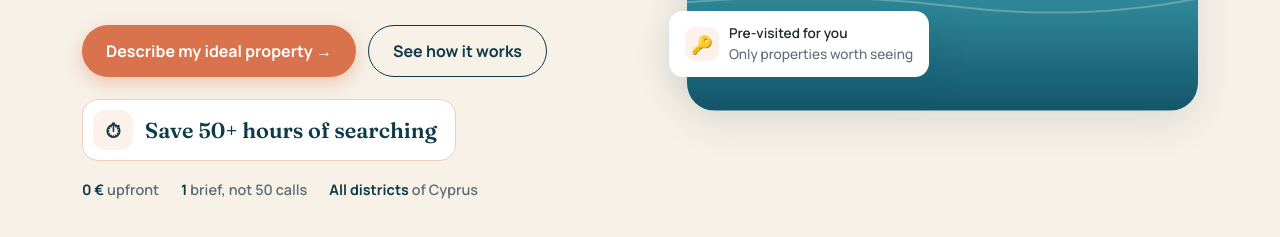
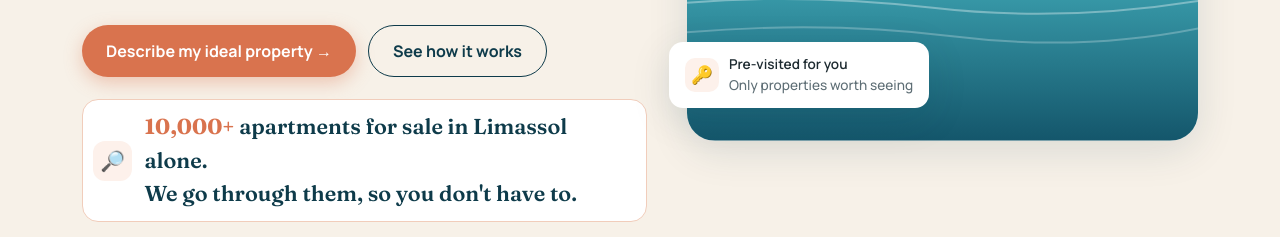
Before and after one commit to SamRecruit/domifind, a plain HTML site: page index.html in a window 1280 px wide. Shown: the part 545-782 px from the top of the page. Drawn offline with Linux system fonts and the light colour scheme.

Commit message:
Homepage: 10,000+ apartments in Limassol line under the buttons
Co-Authored-By: Claude Opus 5.5 <noreply@anthropic.com>
Claude-Session: https://claude.ai/code/session_01Xjj54y1sGKDJWwDorDYBHN

```diff
--- a/index.html
+++ b/index.html
@@ -62,6 +62,7 @@ nav .wrap{display:flex;align-items:center;justify-content:space-between;height:6
 .lead-q{display:block;font-family:Fraunces,Georgia,serif;font-size:1.65rem;font-weight:700;color:var(--sea);line-height:1.2;margin-bottom:8px}
 .hero-cta{display:flex;gap:12px;flex-wrap:wrap;margin:28px 0 22px}
 .timesave{display:inline-flex;align-items:center;gap:12px;background:#fff;border:1.5px solid #F1CDBB;border-radius:16px;padding:10px 18px 10px 10px;margin-bottom:18px;font-family:Fraunces,Georgia,serif;font-size:1.35rem;font-weight:600;color:var(--sea)}
+.timesave .ts-n{color:var(--terra)}
 .timesave .ic{width:40px;height:40px;border-radius:12px;background:#FDF1EB;display:grid;place-items:center;font-size:1.25rem}
 .trust{display:flex;gap:22px;flex-wrap:wrap;font-size:.9rem;color:var(--muted);font-weight:600}
 .trust b{color:var(--sea)}
@@ -284,7 +285,7 @@ footer .wrap{display:flex;justify-content:space-between;flex-wrap:wrap;gap:16px;
         <a href="#brief" class="btn btn-primary">Describe my ideal property →</a>
         <a href="#how" class="btn btn-ghost">See how it works</a>
       </div>
-      <div class="timesave"><span class="ic">⏱</span><span>Save 50+ hours of searching</span></div>
+      <div class="timesave"><span class="ic">🔎</span><span><b class="ts-n">10,000+</b> <span>apartments for sale in Limassol alone.</span><br><span>We go through them, so you don't have to.</span></span></div>
       <div class="trust">
         <div><b>0 €</b> upfront</div>
         <div><b>1</b> brief, not 50 calls</div>
@@ -756,7 +757,7 @@ const CONFIG = {
 };
 
 /* ===== RUSSIAN ===== */
-const RU = {"Something went wrong. Please try again, or":"Что-то пошло не так. Попробуйте ещё раз или","Between":"От","and":"до","We'll contact you within 48 hours.":"Мы свяжемся с вами в течение 48 часов.","Start a new search":"Начать новый поиск","Back to homepage":"На главную","Request sent ✓":"Заявка отправлена ✓","✓ Validate":"✓ Подтвердить","Send my brief to Domifind":"Отправить заявку в Domifind","or":"или","send it on WhatsApp":"отправить в WhatsApp","Thank you!":"Спасибо!","Your request":"Ваша заявка","has been received.":"получена.","We'll contact you within 24 hours.":"Мы свяжемся с вами в течение 24 часов.","Sending…":"Отправка…","Something went wrong. Please try again, or send it on WhatsApp.":"Что-то пошло не так. Попробуйте ещё раз или отправьте в WhatsApp.",
+const RU = {"apartments for sale in Limassol alone.":"квартир на продажу только в Лимасоле.","We go through them, so you don't have to.":"Мы просматриваем их все, чтобы вам не пришлось.","Something went wrong. Please try again, or":"Что-то пошло не так. Попробуйте ещё раз или","Between":"От","and":"до","We'll contact you within 48 hours.":"Мы свяжемся с вами в течение 48 часов.","Start a new search":"Начать новый поиск","Back to homepage":"На главную","Request sent ✓":"Заявка отправлена ✓","✓ Validate":"✓ Подтвердить","Send my brief to Domifind":"Отправить заявку в Domifind","or":"или","send it on WhatsApp":"отправить в WhatsApp","Thank you!":"Спасибо!","Your request":"Ваша заявка","has been received.":"получена.","We'll contact you within 24 hours.":"Мы свяжемся с вами в течение 24 часов.","Sending…":"Отправка…","Something went wrong. Please try again, or send it on WhatsApp.":"Что-то пошло не так. Попробуйте ещё раз или отправьте в WhatsApp.",
 "How it works":"Как это работает","Why Domifind":"Почему Domifind","FAQ":"Вопросы","Start my search":"Начать поиск",
 "Your home, found.":"Ваш дом найден.",
 "Personal property search across Cyprus":"Персональный поиск недвижимости по всему Кипру",
@@ -847,7 +848,7 @@ const RU = {"Something went wrong. Please try again, or":"Что-то пошло
 "meter0":"Заявка заполнена на {p}%. Продолжайте","meter1":"Заявка заполнена на {p}%. Отлично","meter2":"Заявка готова ✓ Можно отправлять"
 };
 const EN_METER = {meter0:"Brief {p}% complete. Keep going",meter1:"Brief {p}% complete. Looking good",meter2:"Brief complete ✓ Ready to send"};
-const EL = {"Something went wrong. Please try again, or":"Κάτι πήγε στραβά. Δοκιμάστε ξανά ή","Between":"Από","and":"έως","We'll contact you within 48 hours.":"Θα επικοινωνήσουμε μαζί σας μέσα σε 48 ώρες.","Start a new search":"Νέα αναζήτηση","Back to homepage":"Αρχική σελίδα","Request sent ✓":"Το αίτημα στάλθηκε ✓","✓ Validate":"✓ Επιβεβαίωση","Send my brief to Domifind":"Αποστολή του αιτήματος στη Domifind","or":"ή","send it on WhatsApp":"στείλτε το στο WhatsApp","Thank you!":"Ευχαριστούμε!","Your request":"Το αίτημά σας","has been received.":"ελήφθη.","We'll contact you within 24 hours.":"Θα επικοινωνήσουμε μαζί σας μέσα σε 24 ώρες.","Sending…":"Αποστολή…","Something went wrong. Please try again, or send it on WhatsApp.":"Κάτι πήγε στραβά. Δοκιμάστε ξανά ή στείλτε το στο WhatsApp.",
+const EL = {"apartments for sale in Limassol alone.":"διαμερίσματα προς πώληση μόνο στη Λεμεσό.","We go through them, so you don't have to.":"Τα εξετάζουμε όλα, για να μη χρειαστεί εσείς.","Something went wrong. Please try again, or":"Κάτι πήγε στραβά. Δοκιμάστε ξανά ή","Between":"Από","and":"έως","We'll contact you within 48 hours.":"Θα επικοινωνήσουμε μαζί σας μέσα σε 48 ώρες.","Start a new search":"Νέα αναζήτηση","Back to homepage":"Αρχική σελίδα","Request sent ✓":"Το αίτημα στάλθηκε ✓","✓ Validate":"✓ Επιβεβαίωση","Send my brief to Domifind":"Αποστολή του αιτήματος στη Domifind","or":"ή","send it on WhatsApp":"στείλτε το στο WhatsApp","Thank you!":"Ευχαριστούμε!","Your request":"Το αίτημά σας","has been received.":"ελήφθη.","We'll contact you within 24 hours.":"Θα επικοινωνήσουμε μαζί σας μέσα σε 24 ώρες.","Sending…":"Αποστολή…","Something went wrong. Please try again, or send it on WhatsApp.":"Κάτι πήγε στραβά. Δοκιμάστε ξανά ή στείλτε το στο WhatsApp.",
 "How it works":"Πώς λειτουργεί","Why Domifind":"Γιατί Domifind","FAQ":"Συχνές ερωτήσεις","Start my search":"Ξεκινήστε την αναζήτηση",
 "Your home, found.":"Το σπίτι σας, βρέθηκε.",
 "Personal property search across Cyprus":"Προσωπική αναζήτηση ακινήτων σε όλη την Κύπρο",
```
